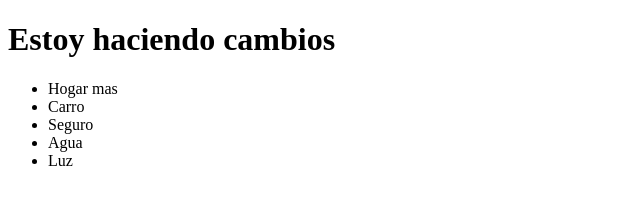
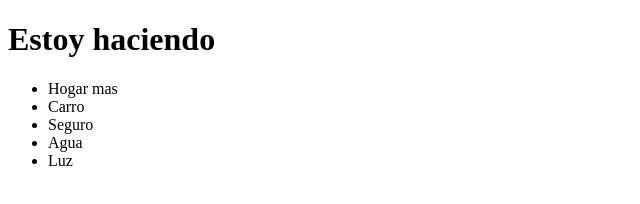
Before and after one commit to spectator64/gitTest, a plain HTML site: page index.html in a window 1280 px wide. Shown: the whole page, without its empty margins (0-640 px from the left). Drawn offline with Linux system fonts and the light colour scheme.

Commit message:
cambio al h1

```diff
--- a/index.html
+++ b/index.html
@@ -8,7 +8,7 @@
 <body>
 
 	<div>
-		<h1>Estoy haciendo cambios</h1>
+		<h1>Estoy haciendo</h1>
 		<ul>
 			<li>Hogar mas </li>
 			<li>Carro </li>
```
